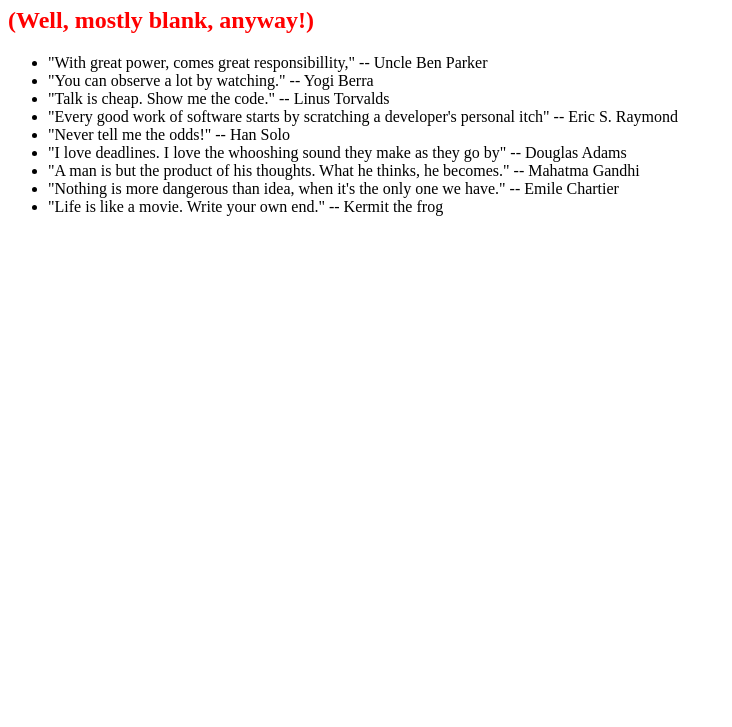
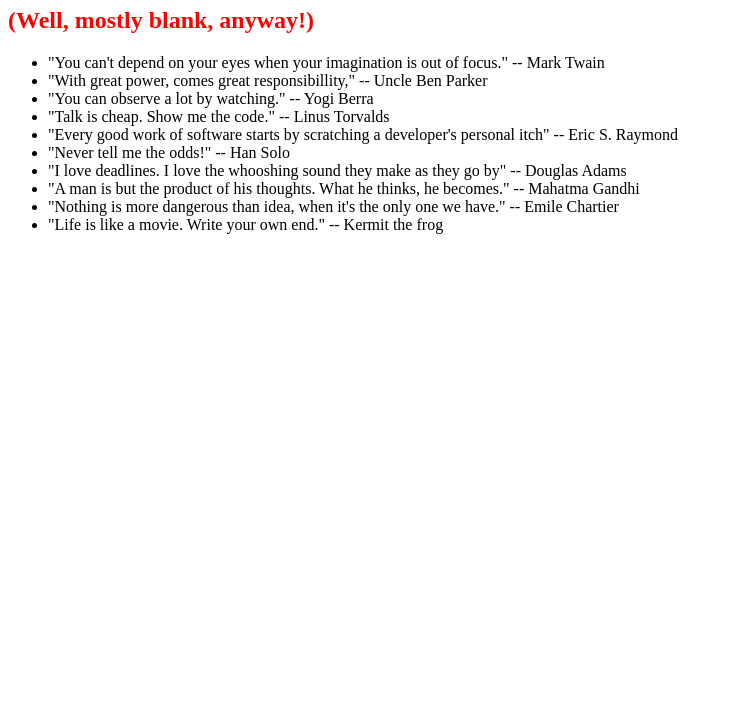
Before and after one commit to fwgh/0main_openSAP_repo, a plain HTML site: page index.html in a window 1280 px wide. Shown: the part 73-800 px from the top of the page, without its empty margins (0-732 px from the left). Drawn offline with Linux system fonts and the light colour scheme.

Commit message:
Mark Twain quote

```diff
--- a/index.html
+++ b/index.html
@@ -9,6 +9,9 @@
 		<h1>This web page is blank.</h1>
 		<h2>(Well, mostly blank, anyway!)</h2>
 		<ul>
+			<li>
+				"You can't depend on your eyes when your imagination is out of focus." -- Mark Twain
+			</li>
 			<li>
 				"With great power, comes great responsibillity," -- Uncle Ben Parker
 			</li>
```
